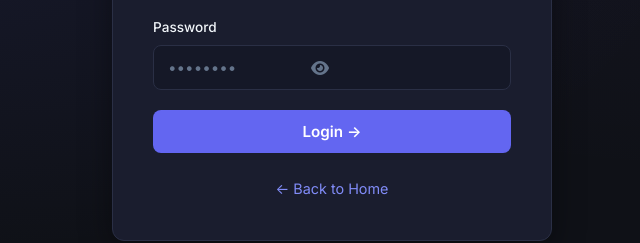
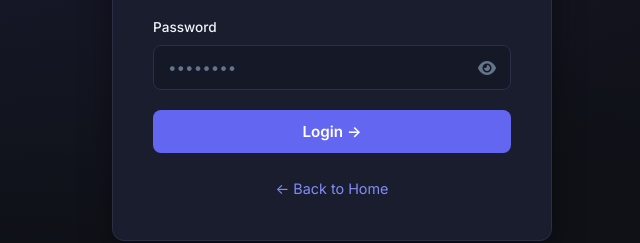
Before and after one commit to Rukky-melody/rabs-project, a website: page public/admin/login.html in a window 1280 px wide. Shown: the part 433-676 px from the top of the page, 308-948 px from the left. Drawn offline with Linux system fonts and the light colour scheme.

Commit message:
Fix: Remove circular browser outline from password eye toggle button

```diff
--- a/public/css/style.css
+++ b/public/css/style.css
@@ -258,14 +258,23 @@ textarea::placeholder {
   right: 12px;
   background: none;
   border: none;
+  outline: none;
+  box-shadow: none;
   cursor: pointer;
   color: var(--text-muted);
   font-size: 1rem;
-  padding: 4px;
+  padding: 0;
+  margin: 0;
+  line-height: 1;
   display: flex;
   align-items: center;
+  justify-content: center;
+  width: 24px;
+  height: 24px;
+  border-radius: 0;
   transition: color 0.2s ease;
 }
+.pw-toggle:focus { outline: none; box-shadow: none; }
 .pw-toggle:hover { color: var(--primary); }
 
 select option {
```
